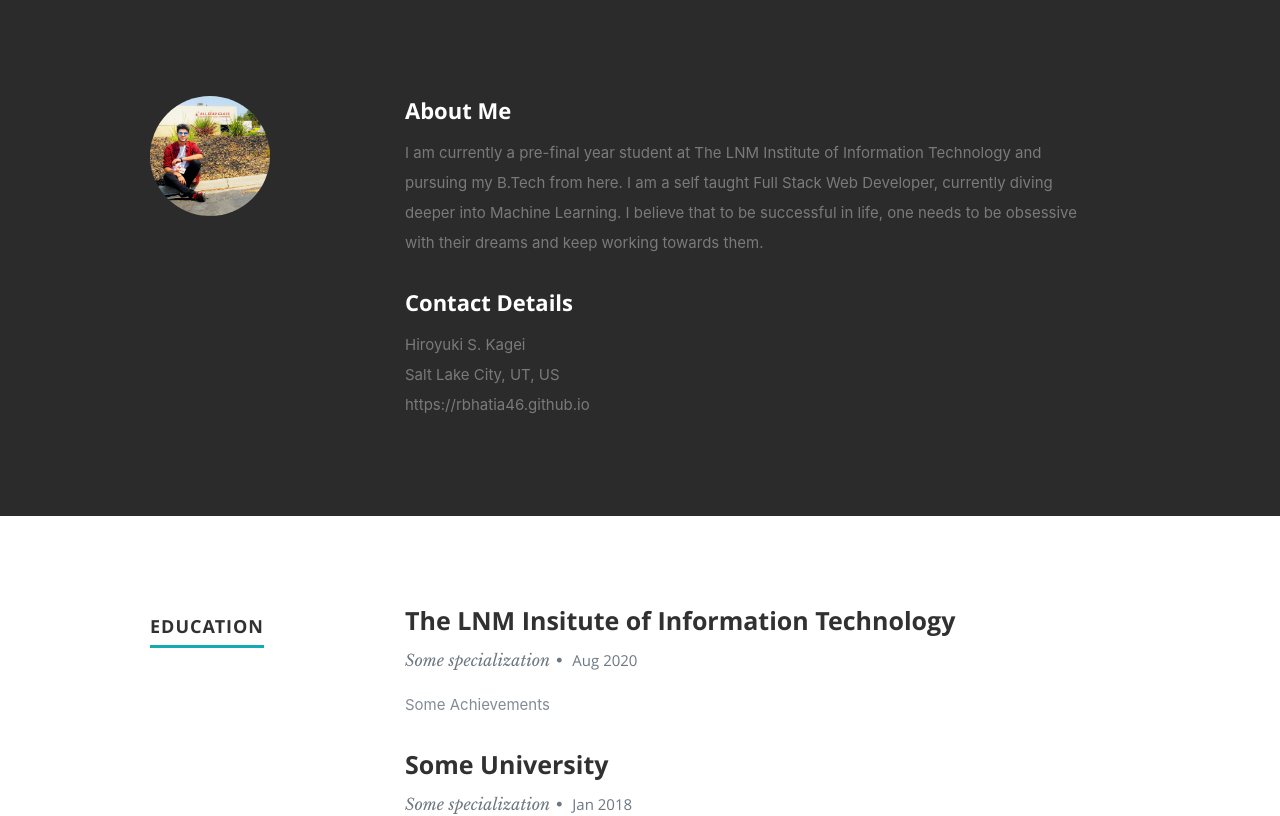
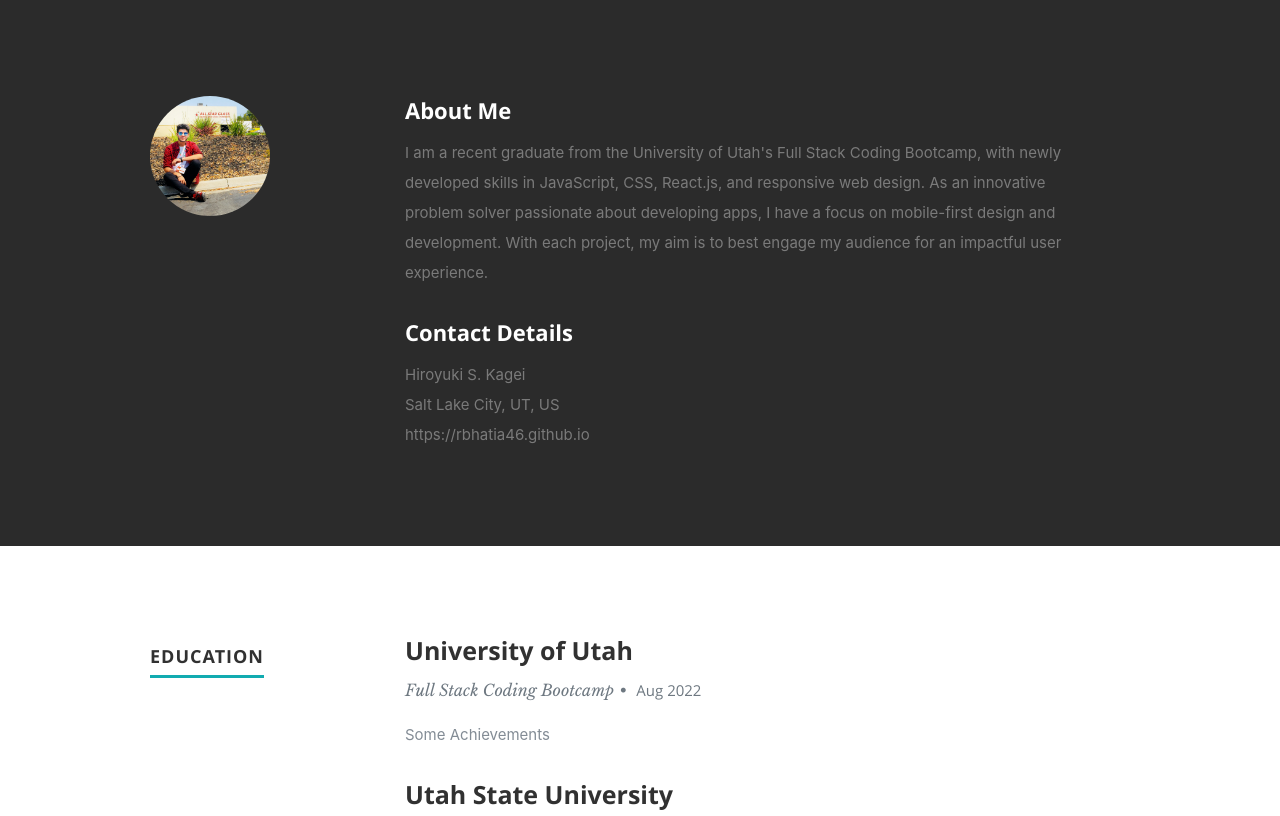
Before and after one commit to hkagei/hkagei-employment-portfolio, a React (Create React App) app: page / in a window 1280 px wide. Shown: the part 800-1616 px from the top of the page. Built offline with nearby package versions, Linux system fonts and the light colour scheme.

Commit message:
update education section

```diff
--- a/src/resumeData.js
+++ b/src/resumeData.js
@@ -22,22 +22,22 @@ let resumeData = {
           "className":"fa fa-twitter"
         }
       ],
-    "aboutme":"I am currently a pre-final year student at The LNM Institute of Information Technology and pursuing my B.Tech from here. I am a self taught Full Stack Web Developer, currently diving deeper into Machine Learning. I believe that to be successful in life, one needs to be obsessive with their dreams and keep working towards them.",
+    "aboutme":"I am a recent graduate from the University of Utah's Full Stack Coding Bootcamp, with newly developed skills in JavaScript, CSS, React.js, and responsive web design. As an innovative problem solver passionate about developing apps, I have a focus on mobile-first design and development. With each project, my aim is to best engage my audience for an impactful user experience.",
     "address":"Salt Lake City, UT, US",
     "website":"https://rbhatia46.github.io",
     "education":[
       {
-        "UniversityName":"The LNM Insitute of Information Technology",
-        "specialization":"Some specialization",
+        "UniversityName":"University of Utah",
+        "specialization":"Full Stack Coding Bootcamp",
         "MonthOfPassing":"Aug",
-        "YearOfPassing":"2020",
+        "YearOfPassing":"2022",
         "Achievements":"Some Achievements"
       },
       {
-        "UniversityName":"Some University",
-        "specialization":"Some specialization",
-        "MonthOfPassing":"Jan",
-        "YearOfPassing":"2018",
+        "UniversityName":"Utah State University",
+        "specialization":"Bachelor of Arts, Asian Studies",
+        "MonthOfPassing":"Aug",
+        "YearOfPassing":"2017",
         "Achievements":"Some Achievements"
       }
     ],
@@ -71,17 +71,17 @@ let resumeData = {
     ],
     "portfolio":[
       {
-        "name":"project1",
+        "name":"Bit Trail",
         "description":"mobileapp",
         "imgurl":"images/portfolio/phone.jpg"
       },
       {
-        "name":"project2",
+        "name":"National Mapper",
         "description":"mobileapp",
         "imgurl":"images/portfolio/project.jpg"
       },
       {
-        "name":"project3",
+        "name":"What to Watch?",
         "description":"mobileapp",
         "imgurl":"images/portfolio/project2.png"
       },
```
